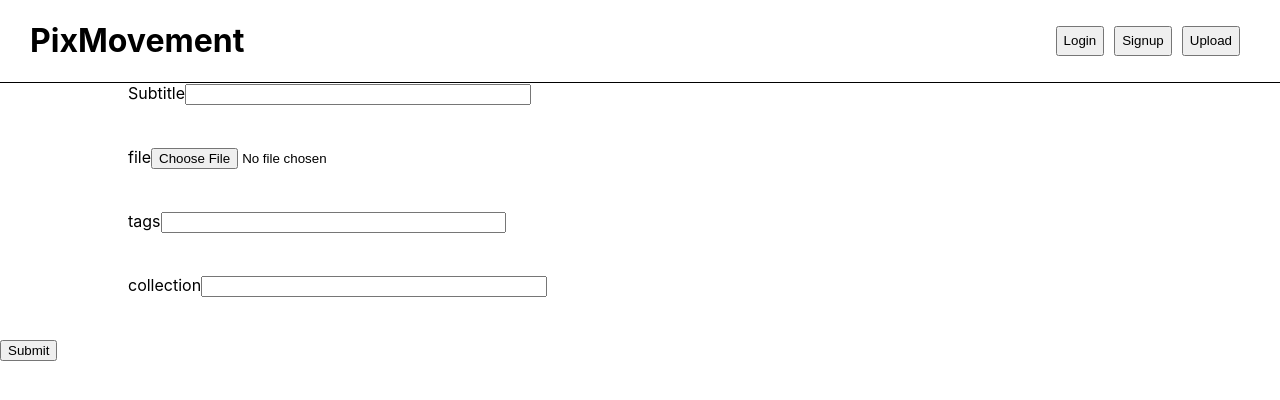
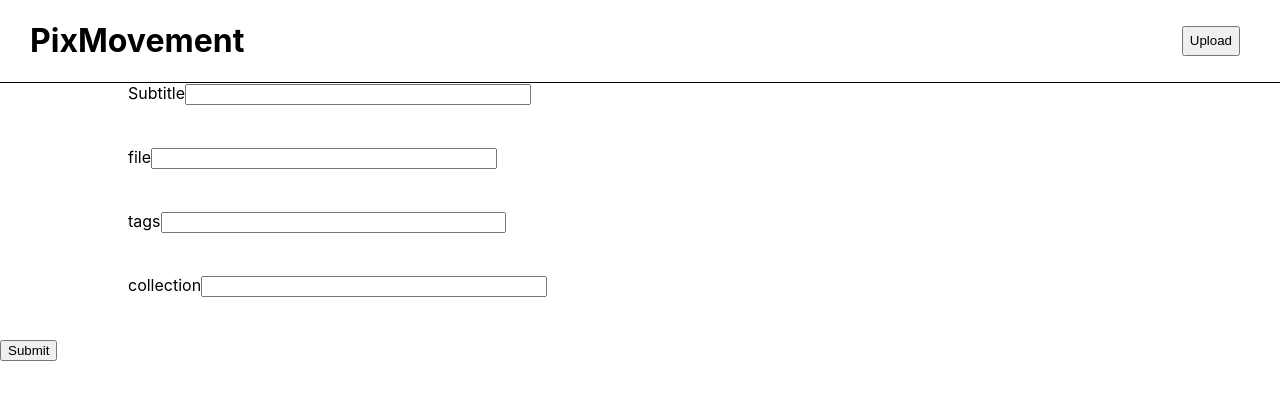
Before and after one commit to indiomedeiros/pixeidos-front-end, a React (Create React App) app: page /user in a window 1280 px wide. Shown: the top 400 px of the page. Built offline with nearby package versions, Linux system fonts and the light colour scheme; sample sign-in values are in the browser's storage.

Commit message:
page protection has been implemented

```diff
--- a/src/Components/Header/Header.js
+++ b/src/Components/Header/Header.js
@@ -16,18 +16,29 @@ import {
 
 export default function Header(props) {
   const history = useHistory();
-
+  const token = localStorage.getItem("token");
   return (
     <HeaderContainer>
-      <ButtonTitle onClick={() => goToHomePage(history)}>PixMovement</ButtonTitle>
+      <ButtonTitle onClick={() => goToHomePage(history)}>
+        PixMovement
+      </ButtonTitle>
       <ButtonsContainer>
-        <ButtonLogin onClick={() => goTologinPage(history)}>Login</ButtonLogin>
+        {!token && (
+          <ButtonLogin onClick={() => goTologinPage(history)}>
+            Login
+          </ButtonLogin>
+        )}
+
+        {!token && (
           <ButtonSignup onClick={() => goToSignupPage(history)}>
             Signup
           </ButtonSignup>
+        )}
+        {token && (
           <ButtonUploud onClick={() => goToUploudPage(history)}>
             Upload
           </ButtonUploud>
+        )}
       </ButtonsContainer>
     </HeaderContainer>
   );
--- /dev/null
+++ b/src/Hooks/useProtectedPage.js
@@ -0,0 +1,12 @@
+import { useHistory } from "react-router";
+import { goToHomePage } from "../Coordination/coordination";
+import {useEffect} from "react"
+
+export const useProtectedPage = () => {
+  const history = useHistory();
+
+  useEffect(() => {
+    const token = JSON.parse(localStorage.getItem("token"));
+    !token && goToHomePage(history);
+  }, [history]);
+};
--- a/src/Pages/UploudPage.js
+++ b/src/Pages/UploudPage.js
@@ -1,3 +1,6 @@
+import {useProtectedPage} from "../Hooks/useProtectedPage"
+
 export default function UploudPage() {
+  useProtectedPage()
   return <></>;
 }
--- a/src/Pages/UserPage.js
+++ b/src/Pages/UserPage.js
@@ -1,11 +1,11 @@
-import { useHistory } from "react-router-dom";
+
 import InputComponent from "../Components/Input/Input";
 import { useForm } from "../Hooks/useForm";
 import { createImageEntitie } from "../Requests/entities";
 import { useRequestPost } from "../Hooks/useRequestPost";
-
+import {useProtectedPage} from "../Hooks/useProtectedPage"
 export default function UserPage() {
-  const history = useHistory();
+  useProtectedPage()
   const [requestPost] = useRequestPost();
   const [form, handleChange, clearInput] = useForm({
     subtitle: "",
@@ -37,7 +37,7 @@ export default function UserPage() {
 
         <InputComponent
           label="file"
-          type="file"
+          type="url"
           name="file"
           value={form.file}
           onChange={handleChange}
```
Lines whose indentation alone changed are shown as unchanged.
